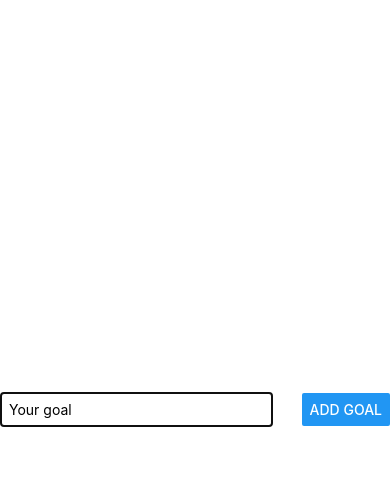
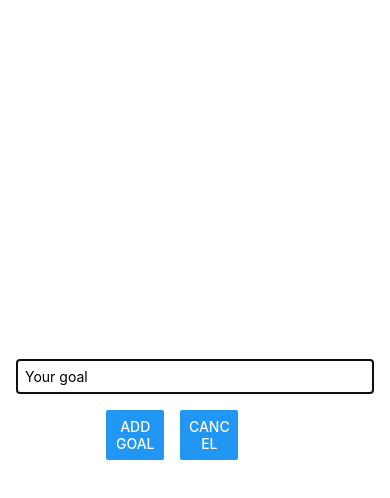
Before and after one commit to CodeTropolis/RNCourse, a React Native app: screen / in a window 390 px wide. Both pictures are taken after a click on the button "ADD NEW GOAL". Shown: the top 498 px of the page. Built offline with nearby package versions, Linux system fonts and the light colour scheme.

Commit message:
GoalInput modal styles.

```diff
--- a/components/GoalInput.js
+++ b/components/GoalInput.js
@@ -16,7 +16,14 @@
         <Modal visible={props.visible} animationType='slide'>
             <View style={styles.inputContainer}>
                 <TextInput style={styles.textInput} placeholder="Your goal" onChangeText={goalInputHandler} value={enteredGoalText}/>
-                <Button title="Add goal" onPress={addGoalHandler} />
+                <View style={styles.buttonContainer}>
+                    <View style={styles.button}>
+                        <Button title="Add goal" onPress={addGoalHandler} />
+                    </View>
+                    <View style={styles.button}>
+                        <Button title="Cancel" />
+                    </View>
+                </View>
             </View>
         </Modal>
     );
@@ -28,18 +35,25 @@
        // View tag uses Flexbox by default.
        // Flexbox organizes by column by default.
       flex: 1, // 1 of X where X is the total number of flex:N of sibling classes.
-      flexDirection: 'row',
-      justifyContent: 'space-between',
+      justifyContent: 'center', // Aligns items vertically.
       alignItems: 'center', // fixes Add Goal button height
       marginBottom: 24,
       borderBottomWidth: 1,
       borderBottomColor:'gray',
+      padding:16,
     },
     textInput: {
       borderWidth: 1,
       borderColor: '#cccccc',
-      width: '70%',
-      marginRight: 8,
+      width: '100%',
       padding: 8,
     },
+    buttonContainer: {
+        flexDirection: 'row',
+        marginTop: 16,
+    },
+    button: {
+        width: '30%',
+        marginHorizontal: 8,
+    },
   });
```
